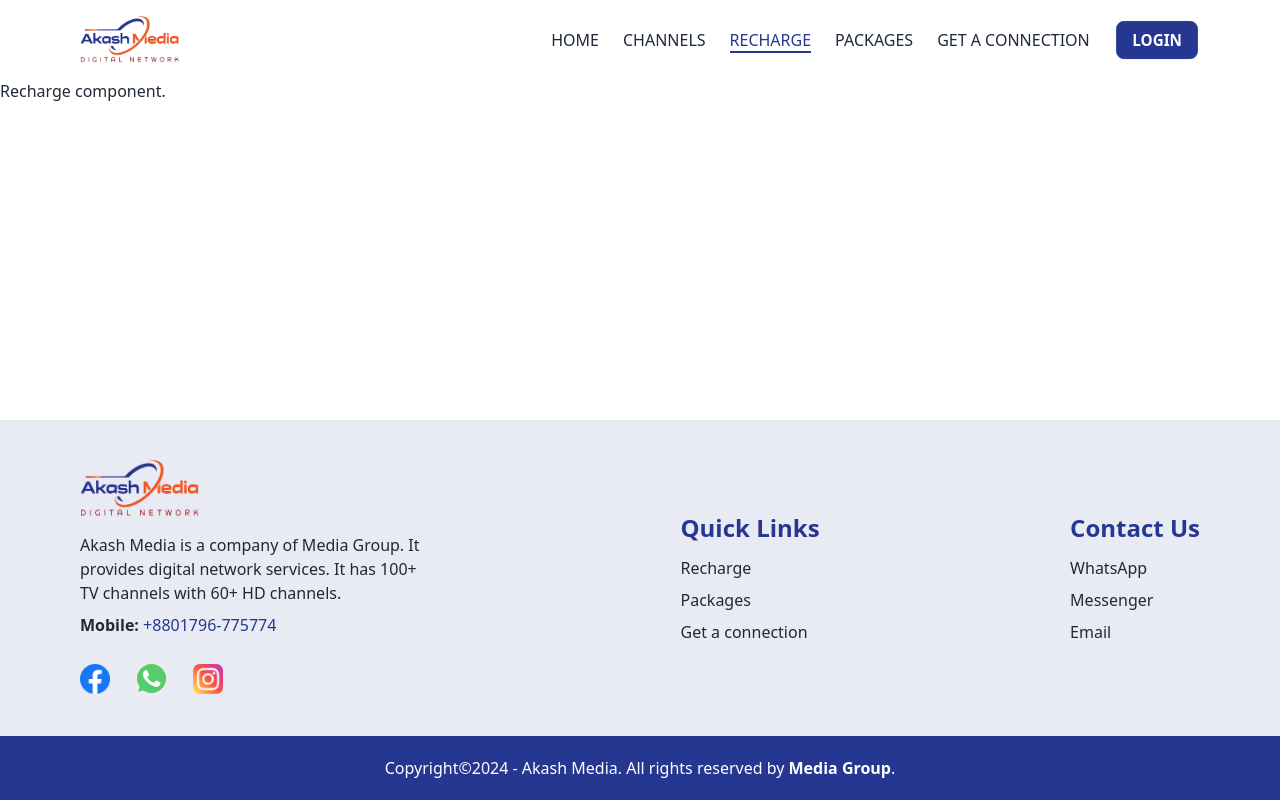
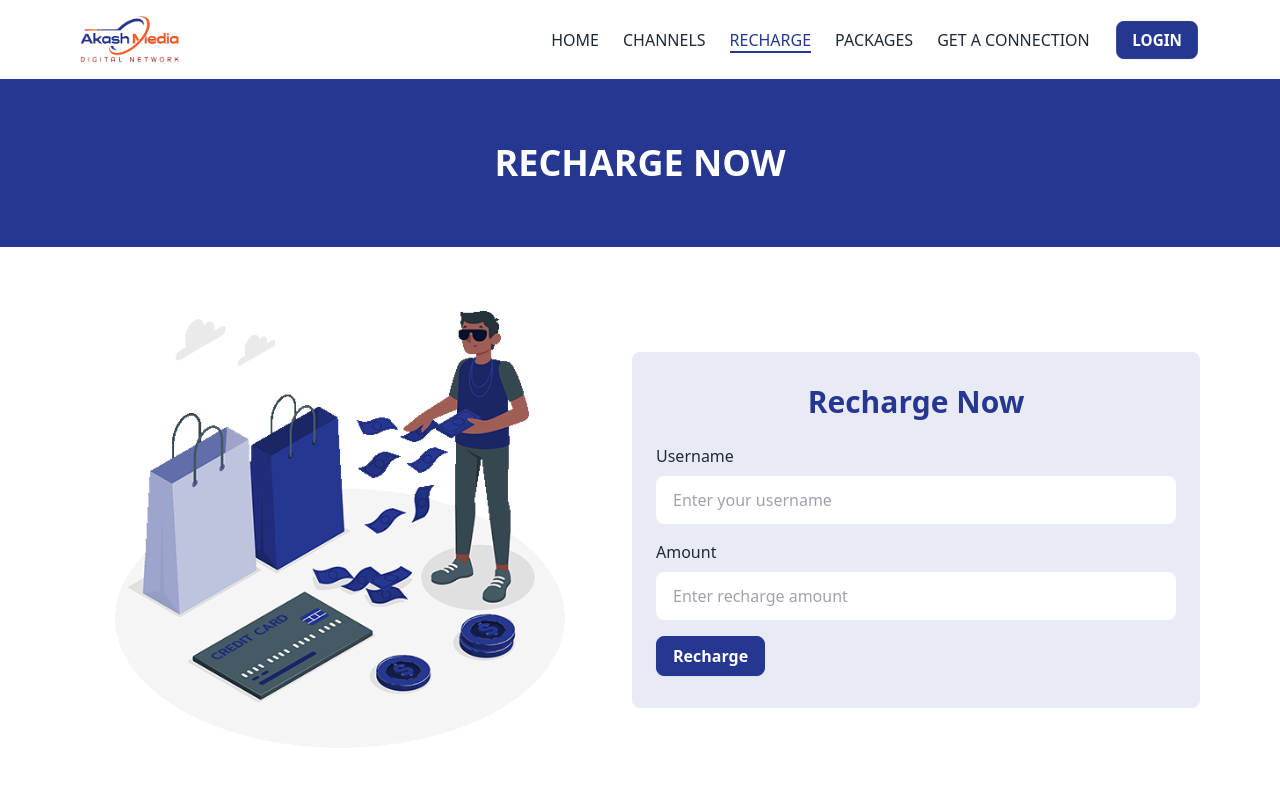
Before and after one commit to Ashik-Himel/akash-media-client, a React (Vite) app: page /recharge in a window 1280 px wide. Shown: the top 800 px of the page. Built offline with nearby package versions, Linux system fonts and the light colour scheme.

Commit message:
error page, recharge page, packages page, get a connection page designed

```diff
--- a/src/components/footer/Footer.jsx
+++ b/src/components/footer/Footer.jsx
@@ -10,7 +10,7 @@
   if (pathname === "/login") return null;
 
   return (
-    <footer className="bg-bg-color mt-10">
+    <footer className="bg-bg-color mt-12 lg:mt-16">
       <div className="container">
         <div className="py-10 grid grid-cols-[auto] sm:grid-cols-[auto_auto] lg:grid-cols-[auto_auto_auto] gap-8 justify-between items-center">
           <div className="sm:col-span-2 lg:col-span-1">
--- a/src/components/home/NewConnectionSection.jsx
+++ b/src/components/home/NewConnectionSection.jsx
@@ -1,11 +1,12 @@
 import { Link } from 'react-router-dom';
 import tvBox from '../../assets/tv-box.png';
 import newIcon from '../../assets/new.png';
+import PropTypes from 'prop-types'
 
 
-export default function NewConnectionSection() {
+export default function NewConnectionSection({mt}) {
   return (
-    <section className="mt-12 lg:mt-16 bg-bg-color py-16">
+    <section className={`${mt} bg-bg-color py-16`}>
       <div className="container">
         <div className='flex flex-col-reverse md:flex-row justify-between md:items-center gap-8'>
           <div>
@@ -24,3 +25,7 @@
     </section>
   );
 }
+
+NewConnectionSection.propTypes = {
+  mt: PropTypes.string
+}
--- a/src/components/home/PackagesSection.jsx
+++ b/src/components/home/PackagesSection.jsx
@@ -30,10 +30,12 @@
   );
 };
 
-export default function PackagesSection() {
+export default function PackagesSection({title = true}) {
   return (
     <section className="mt-12 lg:mt-16">
       <div className="container">
+        {
+          title && <>
             <h2 className="text-4xl font-semibold text-primary text-center mb-2">
               Our Packages
             </h2>
@@ -41,6 +43,8 @@
               We are providing you a discount in some packages. Choose a right
               package for you and enjoy your time!
             </p>
+          </>
+        }
 
         <div className="grid grid-cols-1 sm:grid-cols-4 lg:grid-cols-3 justify-center items-center gap-6">
           <PackageCard
@@ -73,6 +77,10 @@
   );
 }
 
+PackagesSection.propTypes = {
+  title: PropTypes.bool
+}
+
 PackageCard.propTypes = {
   name: PropTypes.string,
   amount: PropTypes.string,
--- /dev/null
+++ b/src/components/recharge/RechargeSection.jsx
@@ -0,0 +1,30 @@
+import rechargeImg from '../../assets/recharge.png'
+
+export default function RechargeSection() {
+  const handleSubmit = e => {
+    e.preventDefault();
+
+  }
+
+  return (
+    <section className="mt-12 lg:mt-16">
+      <div className="container">
+        <div className='flex justify-between items-center gap-8 [&>*]:flex-1'>
+          <div className='hidden md:block'>
+            <img src={rechargeImg} alt="Recharge Section Image" className='w-full max-w-[450px] mx-auto' />
+          </div>
+
+          <form className='bg-bg-color px-6 py-8 rounded-lg' onSubmit={handleSubmit}>
+            <h4 className='text-primary text-center text-3xl font-semibold mb-6'>Recharge Now</h4>
+            <label htmlFor="username" className='block font-medium mb-2'>Username</label>
+            <input className='input w-full mb-4 bg-white' type="text" name="username" id="username" placeholder='Enter your username' required />
+
+            <label htmlFor="amount" className='block font-medium mb-2'>Amount</label>
+            <input className='input w-full mb-4 bg-white' type="number" name="amount" id="amount" placeholder='Enter recharge amount' required />
+            <button className='btn btn-primary' type="submit">Recharge</button>
+          </form>
+        </div>
+      </div>
+    </section>
+  );
+}
--- /dev/null
+++ b/src/components/shared/HeaderBanner.jsx
@@ -0,0 +1,13 @@
+import PropTypes from 'prop-types'
+
+export default function HeaderBanner({text}) {
+  return (
+    <div className='bg-primary text-white py-12 lg:py-16 text-center text-4xl font-semibold uppercase'>
+      <span>{text}</span>
+    </div>
+  );
+}
+
+HeaderBanner.propTypes = {
+  text: PropTypes.string
+}
--- a/src/pages/Channels.jsx
+++ b/src/pages/Channels.jsx
@@ -1,7 +1,14 @@
+import { Helmet } from "react-helmet-async";
+import HeaderBanner from "../components/shared/HeaderBanner";
+
 export default function Channels() {
   return (
-    <div>
-      <p>Channels component.</p>
-    </div>
+    <main>
+      <Helmet>
+        <title>Channels - Akash Media</title>
+      </Helmet>
+
+      <HeaderBanner text="Channel List" />
+    </main>
   );
 }
--- a/src/pages/ErrorPage.jsx
+++ b/src/pages/ErrorPage.jsx
@@ -1,7 +1,31 @@
+import { Helmet } from "react-helmet-async";
+import { Link } from "react-router-dom";
+import errorImg from '../assets/404.png'
+
 export default function ErrorPage() {
   return (
-    <div>
-      <p>ErrorPage component.</p>
-    </div>
+    <main>
+      <Helmet>
+        <title>Page Not Found - Akash Media</title>
+      </Helmet>
+
+      <section>
+        <div className="container">
+          <div className="flex justify-between items-center gap-8 min-h-screen py-12 lg:py-16">
+            <div className="hidden md:block flex-1">
+              <img src={errorImg} alt="Error Image" />
+            </div>
+            <div className="text-center flex-1">
+              <h1 className="mb-4 text-7xl sm:text-9xl tracking-tight font-bold text-primary">404</h1>
+              <p className="mb-4 text-3xl sm:text-4xl font-bold">Page Not Found</p>
+              <p className="mb-6 sm:text-lg text-gray-500">Oops! The page you&apos;re looking for is not exist or maybe broken. Please check the URL or navigate back home.</p>
+              <Link to='/' className="btn btn-primary">
+                Back to Homepage
+              </Link>
+            </div>
+          </div>
+        </div>
+      </section>
+    </main>
   );
 }
--- a/src/pages/GetConnection.jsx
+++ b/src/pages/GetConnection.jsx
@@ -1,7 +1,16 @@
+import { Helmet } from "react-helmet-async";
+import HeaderBanner from "../components/shared/HeaderBanner";
+import NewConnectionSection from "../components/home/NewConnectionSection";
+
 export default function GetConnection() {
   return (
-    <div>
-      <p>GetConnection component.</p>
-    </div>
+    <main>
+      <Helmet>
+        <title>Get a Connection - Akash Media</title>
+      </Helmet>
+
+      <HeaderBanner text="Get a Connection" />
+      <NewConnectionSection />
+    </main>
   );
 }
--- a/src/pages/Home.jsx
+++ b/src/pages/Home.jsx
@@ -18,7 +18,7 @@
       <QuickLinksSection />
       <WhatWeProvide />
       <PackagesSection />
-      <NewConnectionSection />
+      <NewConnectionSection mt='mt-12 lg:mt-16' />
       <FaqSection />
       <ContactUsSection />
     </main>
--- a/src/pages/Packages.jsx
+++ b/src/pages/Packages.jsx
@@ -1,7 +1,16 @@
+import { Helmet } from "react-helmet-async";
+import HeaderBanner from "../components/shared/HeaderBanner";
+import PackagesSection from "../components/home/PackagesSection";
+
 export default function Packages() {
   return (
-    <div>
-      <p>Packages component.</p>
-    </div>
+    <main>
+      <Helmet>
+        <title>Packages - Akash Media</title>
+      </Helmet>
+
+      <HeaderBanner text="All Packages" />
+      <PackagesSection title={false} />
+    </main>
   );
 }
--- a/src/pages/Recharge.jsx
+++ b/src/pages/Recharge.jsx
@@ -1,7 +1,16 @@
+import { Helmet } from "react-helmet-async";
+import HeaderBanner from "../components/shared/HeaderBanner";
+import RechargeSection from "../components/recharge/RechargeSection";
+
 export default function Recharge() {
   return (
-    <div>
-      <p>Recharge component.</p>
-    </div>
+    <main>
+      <Helmet>
+        <title>Recharge - Akash Media</title>
+      </Helmet>
+
+      <HeaderBanner text="Recharge Now" />
+      <RechargeSection />
+    </main>
   );
 }
```
Also changed, not shown: src/assets/404.png (added), src/assets/recharge.png (added). Lines whose indentation alone changed are shown as unchanged.
